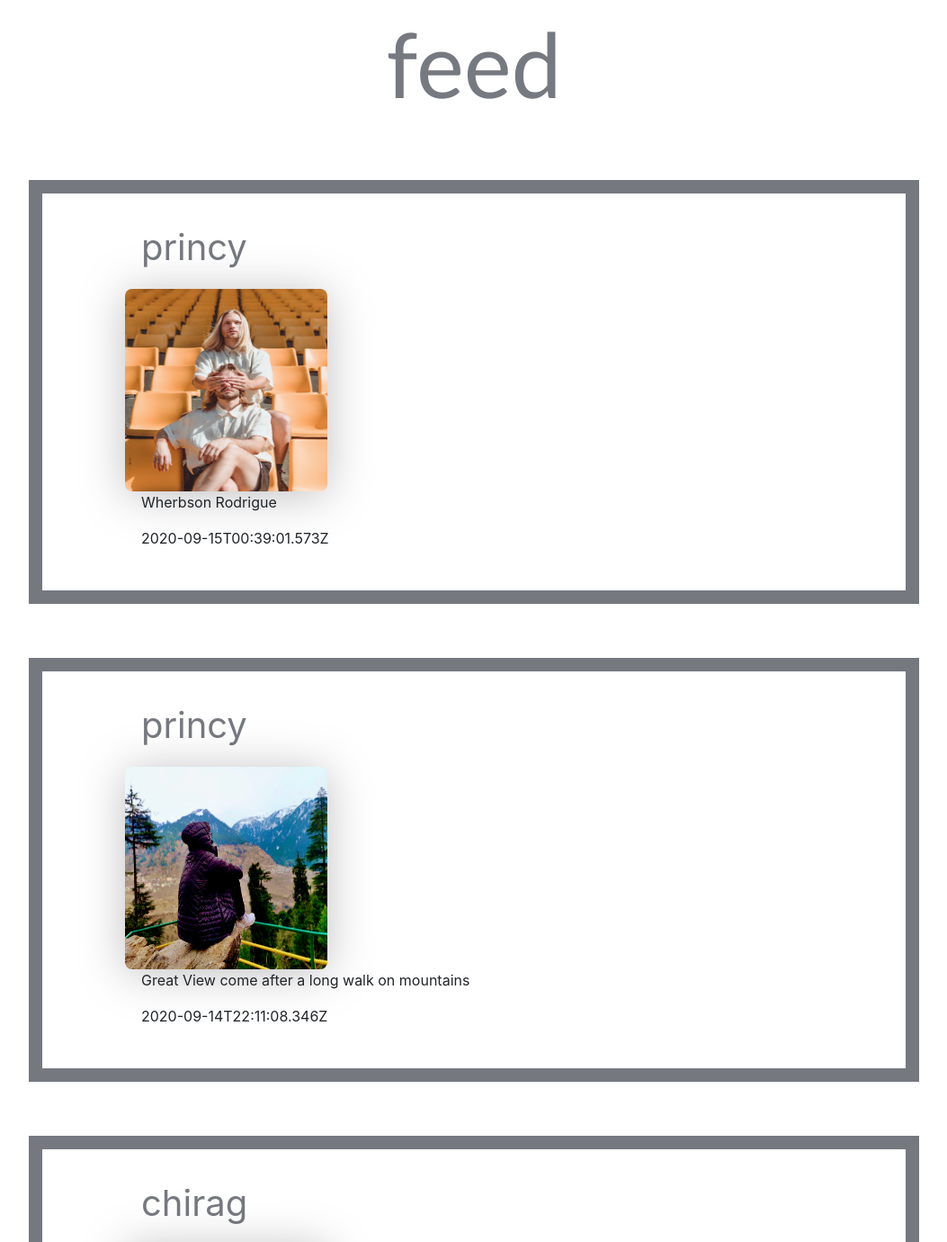
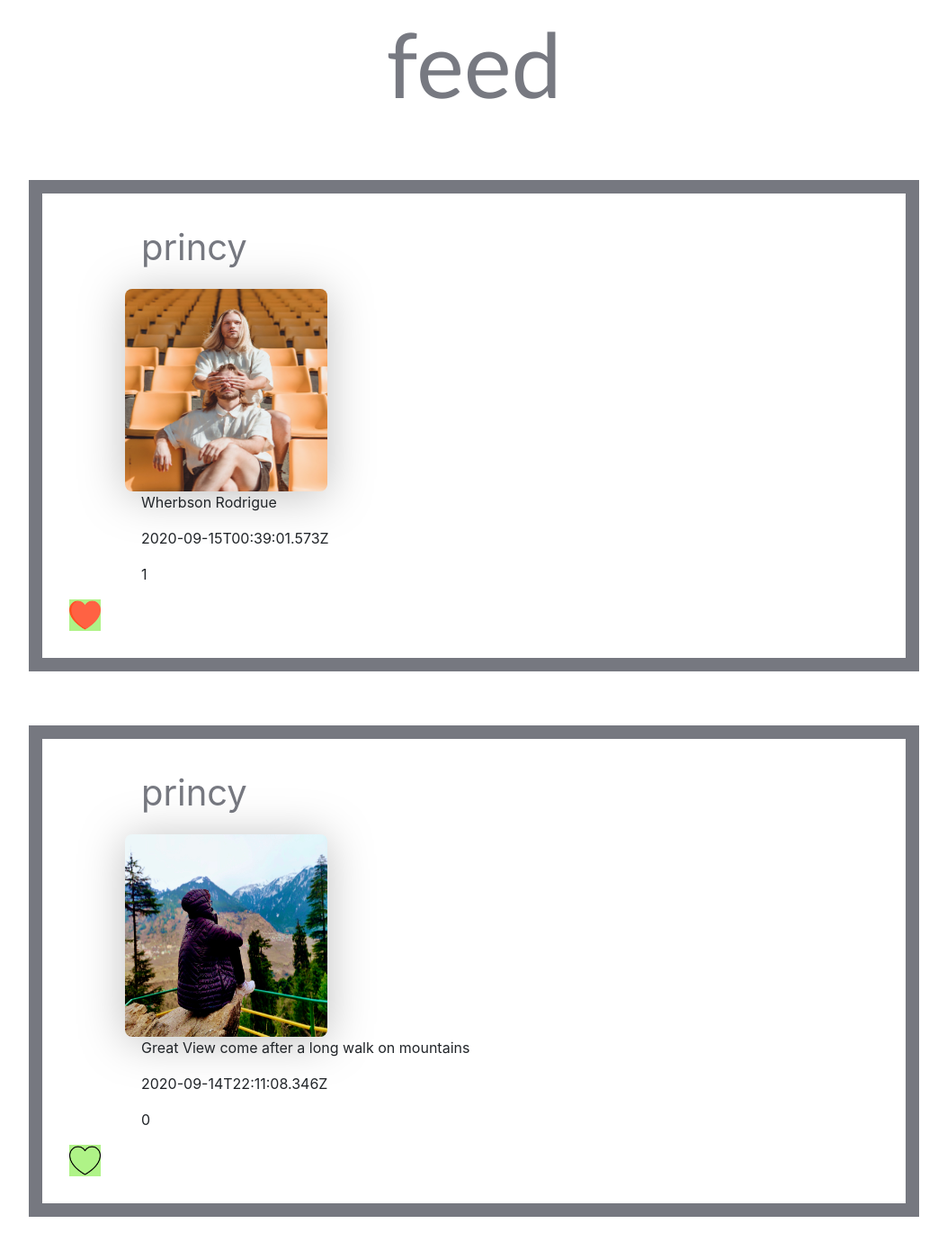
Before and after one commit to princ3raj/network-twitter-clone-app, a Django app: page / in a window 1280 px wide. Shown: the part 116-1496 px from the top of the page at 90% size, without its empty margins (113-1166 px from the left). Run offline with Django 3.2, Linux system fonts and the light colour scheme; a user stored in the database is signed in; data comes from the database, SQL or seed files in the repository; both versions use the stored data as it was after the commit; some libraries are stand-ins or nearby versions.

Commit message:
added like button, now just left to update like count

```diff
--- a/network/models.py
+++ b/network/models.py
@@ -13,6 +13,7 @@ class Post(models.Model):
     post_image=models.ImageField(null=True,blank=True)
     post_content=models.CharField(max_length=200, blank=True, null=True)
     timestamp=models.DateTimeField(auto_now_add=True)
+    liked=models.BooleanField(default=False)
 
     @property
     def imageURL(self):
@@ -34,7 +35,8 @@ class Post(models.Model):
             "post_owner": self.post_owner.username,
             "post_image":self.post_image.url,
             "post_content": self.post_content,
-            "timestamp": self.timestamp
+            "timestamp": self.timestamp,
+            "liked":self.liked
         }
 
 
@@ -61,3 +63,6 @@ class UserProfile(models.Model):
             "following":self.following.username
 
         }
+
+class Like(models.Model):
+    like=models.ForeignKey("Post", related_name="like_count", on_delete=models.CASCADE)
--- a/network/static/network/styles.css
+++ b/network/static/network/styles.css
@@ -208,6 +208,28 @@ border-radius: 8px;
     font-size: 16px;
 }
 
+#post-like{
+
+    position: relative;
+    left:80px;
+    font-size: 16px;
+
+
+}
+
+#like-button{
+
+
+    position: relative;
+    width: 55px;
+    height: 55px;
+    left: 80px;
+    filter: drop-shadow(0px 4px 25px rgba(0, 0, 0, 0.25));
+    border-radius: 8px;
+
+
+}
+
 #post-image-profile{
     position: relative;
     width: 225px;
@@ -268,7 +290,16 @@ border-radius: 8px;
 
 .btn-primary{
 
-    color:#72747cf6;
+
     background-color: #72747cf6;
 
 }
+
+.btn-danger{
+
+    width:35px;
+    height: 35px;
+    background-color: #aff387;
+
+
+}
--- a/network/static/network/twitter.js
+++ b/network/static/network/twitter.js
@@ -15,6 +15,7 @@ function load_posts(){
     .then(function(posts){
       document.querySelector(".main-container").style.display='none';
       appendPosts(posts);
+
     });
 }
 
@@ -36,23 +37,43 @@ function appendPosts(posts){
         var post_image=document.createElement("img");
         var post_content=document.createElement("p");
         var post_time=document.createElement("p");
+        var post_like=document.createElement("p");
+        var like_button=document.createElement("img");
         post_owner.id="post-owner"
         post_image.id="post-image"
         post_image.className=posts[i].id
+        like_button.className="btn-danger"
         post_content.id="post-content"
         post_time.id="post-time"
+        post_like.id="post-like"
+        like_button.id="ab"+posts[i].id
+
+
         // link.appendChild(post_image);
         // div.appendChild(link);
         div.appendChild(post_owner);
         div.appendChild(post_image);
         div.appendChild(post_content);
         div.appendChild(post_time);
+        div.appendChild(post_like);
+        div.appendChild(like_button);
 
         // link.href="profile/"+posts[i].post_owner
         post_owner.innerHTML=posts[i].post_owner;
         post_image.src=posts[i].post_image
         post_content.innerHTML=posts[i].post_content
         post_time.innerHTML=posts[i].timestamp
+        var likedOrNot=posts[i].liked
+        if(likedOrNot)
+        {
+          post_like.innerHTML=1
+          like_button.src="/images/liked.png"
+        }
+        else{
+          post_like.innerHTML=0
+          like_button.src="/images/unliked.png"
+
+        }
 
         mainContainer.appendChild(div);
 
@@ -61,11 +82,44 @@ function appendPosts(posts){
     document.addEventListener('click',event=>{
       const post_id=event.target.id;
       const img_class_no=event.target.className;
+      const like_button_id=event.target.id;
+      // var str = "ab277777";
+      var like_id_spliced = like_button_id.slice(2);
+
       const post_owner_name=event.target.innerHTML;
+
+      console.log(post_id)
+      console.log(like_id_spliced)
+      console.log(event.target)
+      console.log(like_button_id==post_id)
+      console.log(post_id)
+
       var j=1;
+      var s=1;
 
 
         posts.forEach(post=>{
+
+
+
+          s=1;
+
+
+
+                if(like_button_id==post_id && post.id==like_id_spliced)
+                {
+                  newLikeFunction(like_button_id, post_id, s, post);
+                  s++;
+                  console.log(post_id)
+                  console.log(s)
+
+
+                }
+
+
+
+
+
                 //if  post owner and the clicked element owner match, then go to his profile
                 if(post.post_owner==post_owner_name)// Main if start here
                 {
@@ -114,6 +168,9 @@ function appendPosts(posts){
                                 for(var k=0;k<followers.length;k++)
                                 {
 
+                                  //using post-owner name, we can get to know,that we are calculating
+                                  //the followers and following for that specific user
+
                                   if(followers[k].follower==post_owner_name)
                                   {
                                     l+=1;
@@ -133,6 +190,8 @@ function appendPosts(posts){
                               });
 
                       profilePostAdder(posts,post_owner_name);
+
+
                       j+=1;
 
                     }//end of if block where j will become 2 and never get executed after then
@@ -190,11 +249,67 @@ function appendPosts(posts){
 
           }//if block end
 
+
+          //like button set-up start from here
+
+
+
+
+
+
+
+
+
+
+
+
+
+
+
+
+
       });//for each loop end
     });// add event listener end
 }//this is the end of append post function
 
 
+
+function newLikeFunction(like_button_id, post_id, s, post) {
+  if (like_button_id == post_id && s == 1) {
+
+    console.log("clicked");
+    document.querySelector(`#${like_button_id}`).addEventListener('click', () => {
+      console.log(like_button_id);
+      if (post.liked) {
+
+        fetch(`/like/${post.id}/`, {
+          method: 'PUT',
+          body: JSON.stringify({
+            liked: false
+          })
+        });
+
+        document.querySelector(`#${like_button_id}`).src = "/images/unliked.png";
+
+      }
+      else {
+        fetch(`/like/${post.id}/`, {
+          method: 'PUT',
+          body: JSON.stringify({
+            liked: true
+          })
+        });
+        document.querySelector(`#${like_button_id}`).src = "/images/liked.png";
+
+      }
+    });
+
+    s++;
+
+
+  }
+  return s;
+}
 
 function profilePostAdder(posts,post_owner_name){
 
@@ -232,6 +347,10 @@ function followUnfollow(loggedinuser,followers,post_owner_name)
   console.log(followers);
   console.log(post_owner_name);
 
+  var l=1;
+  var m=1;
+
+
 
   document.querySelector("#follow-unfollow-button").addEventListener('click',()=>{
 
@@ -259,9 +378,31 @@ function followUnfollow(loggedinuser,followers,post_owner_name)
     })
   });
 
+  document.querySelector("#follow-unfollow-button").innerHTML="following";
+
+  /////change following count///////
+        l=1;//this logic has been done bcoz of not updating database before fetching it again
+              //bcoz the data from this post request is not accurate
+        fetch("/follower")
+        .then(response => response.json())
+        .then(followers=>{
+        for(var k=0;k<followers.length;k++)
+        {
+          //using post-owner name, we can get to know,that we are calculating
+          //the followers and following for that specific user
+          if(followers[k].following==post_owner_name)
+          {
+
+            l++;
 
 
-  location.reload();
+          }
+        }
+        document.querySelector("#followers-count").innerHTML=l;
+
+
+      });
+  ////end following count ////////////////
 
 
 
@@ -274,7 +415,7 @@ function followUnfollow(loggedinuser,followers,post_owner_name)
  {
 
 
-      console.log("not runnning that function")
+      console.log("runnning this function")
 
 
       fetch('/delete', {
@@ -285,7 +426,32 @@ function followUnfollow(loggedinuser,followers,post_owner_name)
         })
       });
 
-      location.reload();
+      document.querySelector("#follow-unfollow-button").innerHTML="follow";
+
+       /////change following count///////
+
+            m=-1;//this logic has been done bcoz of not updating database for fetching it again
+            fetch("/follower")
+            .then(response => response.json())
+            .then(followers=>{
+            for(var k=0;k<followers.length;k++)
+            {
+              //using post-owner name, we can get to know,that we are calculating
+              //the followers and following for that specific user
+              if(followers[k].following==post_owner_name)
+              {
+                m++;
+
+              }
+            }
+            document.querySelector("#followers-count").innerHTML=m;
+
+
+
+          });
+    ////end following count ////////////////
+
+
 
  }
 
--- a/network/templates/network/index.html
+++ b/network/templates/network/index.html
@@ -15,7 +15,7 @@
 
 
 
-        <div class="container">
+        <div class="container" id="post-list">
         </div>
 
         <div class="main-container">
--- a/network/urls.py
+++ b/network/urls.py
@@ -11,12 +11,14 @@ urlpatterns = [
     path("profile/<str:username>/",views.profile,name="profile"),
     path("posts",views.fetchPost,name="posts"),
     path("create",views.create,name="create"),
-    path("edit/<int:post_id>/",views.editNewPost,name="edit"),
+    path("edit/<int:post_id>/",views.editPost,name="edit"),
     path("user",views.loggedinuser,name="user"),
     path("follower",views.fetchFollowers,name="follower"),
     path("add",views.addUserProfiles,name="add"),
     path("delete",views.delete,name="delete"),
     path("main/<str:username>/",views.mainprofile,name="profileFromNavigation"),
-    path("following",views.following,name="followingPeoplePost")
+    path("following",views.following,name="followingPeoplePost"),
+    path("like/<int:post_id>/",views.updatePostLikes,name="like"),
+
 
 ]
--- a/network/views.py
+++ b/network/views.py
@@ -127,13 +127,8 @@ def create(request):
     return render(request,"network/createpost.html",context)
 
 @csrf_exempt
-def editNewPost(request,post_id):
-
-
-
+def editPost(request,post_id):
     print(post_id)
-
-
      # Query for requested email
     try:
         post = Post.objects.get(post_owner=request.user, pk=post_id)
@@ -346,3 +341,60 @@ def following(request):
     print(onlyPost)
     context={'posts':onlyPost}
     return render(request,"network/following.html",context)
+
+
+
+
+
+@csrf_exempt
+def updatePostLikes(request,post_id):
+    print(post_id)
+     # Query for requested email
+    try:
+        post = Post.objects.get(pk=post_id)
+        print(post)
+    except Post.DoesNotExist:
+        return JsonResponse({"error": "Post not found."}, status=404)
+
+    # Composing a new email must be via POST
+    if request.method != "PUT":
+        return JsonResponse({"error": "POST request required."}, status=400)
+
+    # Check recipient emails
+
+
+    if request.method == "PUT":
+        data = json.loads(request.body)
+        if data.get("liked") is not None:
+            post.liked = data["liked"]
+
+        post.save()
+        return HttpResponse(status=204)
+
+    # print(data)
+
+
+
+    # post_id=data.get("id","")
+    # # image=data.get("post_image","")
+    # # content = data.get("post_content", "")
+    # time=data.get("timestamp","")
+    # like=data.get("liked","")
+
+
+
+
+
+
+    # post=Post(
+    #     id=post_id,
+    #     post_owner=request.user,
+    #     timestamp=time,
+    #     liked=like
+    # )
+
+
+    # post.save()
+
+
+    return JsonResponse({"message": "Post Updated successfully."}, status=201)
```
Also changed, not shown: db.sqlite3, network/migrations/0010_auto_20200915_0036.py (added), network/static/images/liked.png (added), network/static/images/pexels-wherbson-rodrigues-4724068.jpg (added), network/static/images/unliked.png (added), 1 other file.
